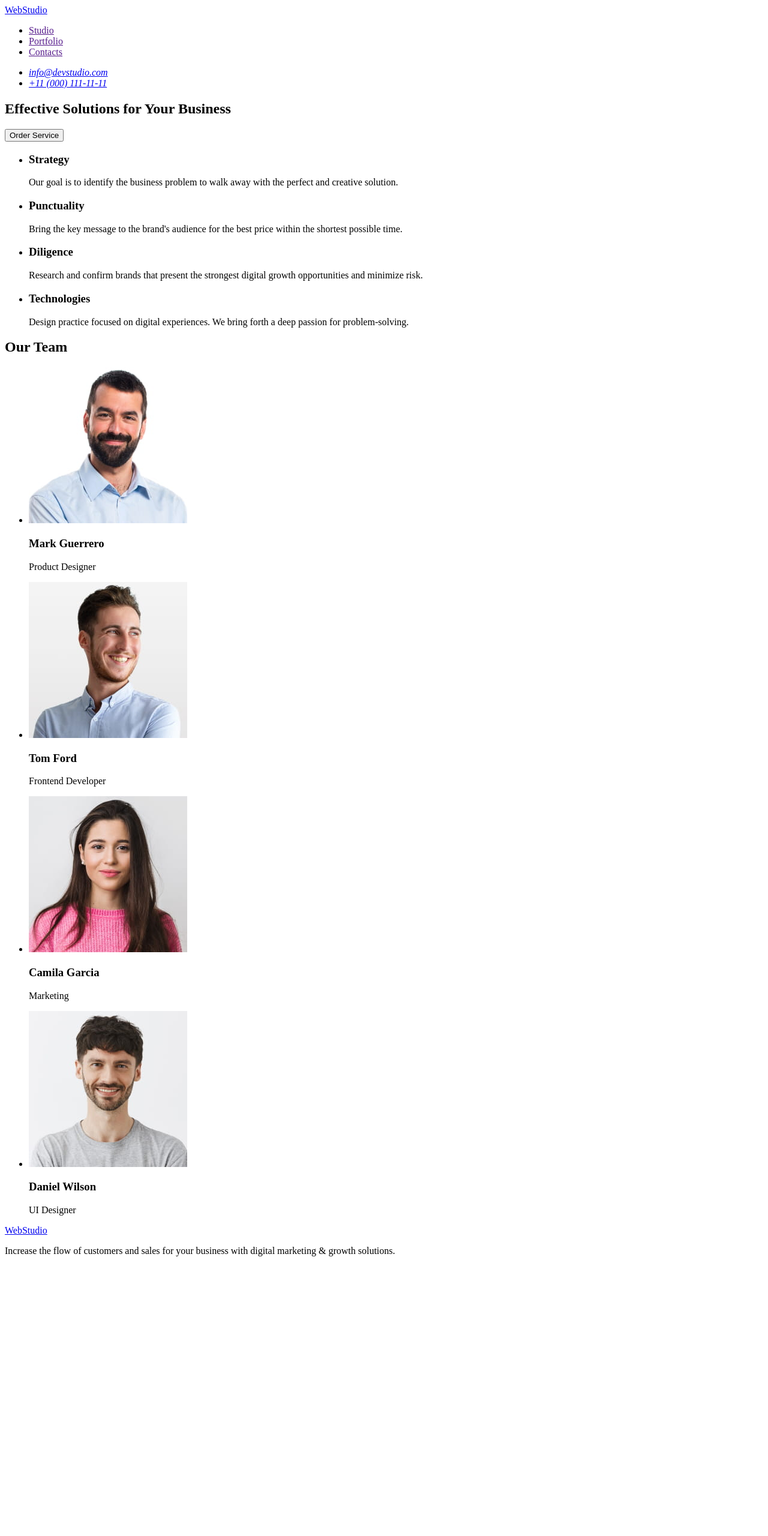
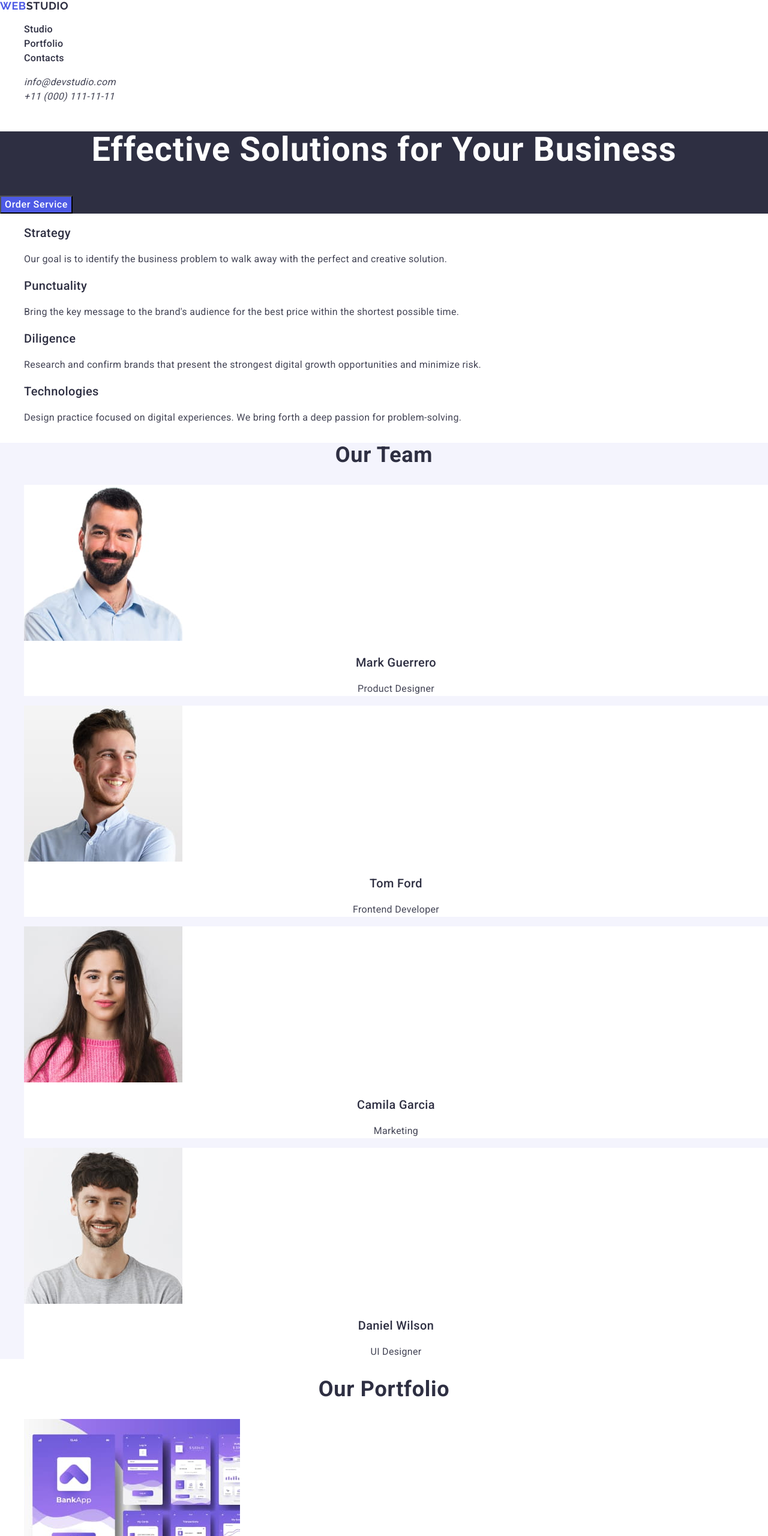
Before and after one commit to CrockFrey/goit-markup-hw-01, a plain HTML site: page index.html in a window 1280 px wide. Shown: the top 2560 px of the page at 60% size. Before the commit the page ends 2110 px from the top, so only its background shows below. Drawn offline with nearby package versions, Linux system fonts and the light colour scheme.

Commit message:
add initial files

```diff
--- /dev/null
+++ b/css/style.css
@@ -0,0 +1,159 @@
+body {
+    font-family: "Roboto", sans-serif;
+    color: #434455;
+    background-color: #fff;
+    font-size: 16px;
+}
+
+ul, ol{
+    list-style-type: none;
+}
+
+a{
+    text-decoration: none;
+}
+
+button{
+    cursor: pointer;
+}
+
+.site-logo{
+        font-family: "Raleway", sans-serif;
+        font-weight: 700;
+        font-size: 18px;
+        line-height: 1.16;
+        letter-spacing: 0.03em;
+        text-transform: uppercase;
+        color: #2e2f42;
+
+}
+.logo {
+        color: #4d5ae5;
+}
+
+.header-nav-link{
+        font-weight: 500;
+        font-size: 16px;
+        line-height: 1.5;
+        letter-spacing: 0.02em;
+        color: #2e2f42;
+}
+.header-nav-link:hover{
+        color: #404bbf;
+}
+.header-adress-item{
+        font-weight: 400;
+        font-size: 16px;
+        line-height: 1.5;
+        letter-spacing: 0.02em;
+        color: #434455;
+}
+ .header-adress-item:hover{
+        color: #404bbf;
+ }
+ .section-box{
+        background: #2e2f42;
+ }
+ .section-box-head{
+        font-weight: 700;
+        font-size: 56px;
+        line-height: 1.07143;
+        letter-spacing: 0.02em;
+        text-align: center;
+        color: #fff;
+ }
+.section-box-button{
+    background: #4d5ae5;
+}
+ .section-box-button:hover{
+        background:#404bbf;
+ }
+ .section-box-button-text{
+        font-weight: 500;
+        font-size: 16px;
+        line-height: 1.5;
+        letter-spacing: 0.04em;
+        color: #fff;
+ }
+
+.section-preor-head{
+        font-weight: 700;
+        font-size: 36px;
+        line-height: 1.11111;
+        letter-spacing: 0.02em;
+        text-align: center;
+        color: #2e2f42;
+}
+.preor-head{
+        font-weight: 500;
+        font-size: 20px;
+        line-height: 1.2;
+        letter-spacing: 0.02em;
+        color: #2e2f42;
+}
+.preor-text{
+        font-weight: 400;
+        font-size: 16px;
+        line-height: 1.5;
+        letter-spacing: 0.02em;
+}
+.section-team{
+    background:#f4f4fd;;
+}
+.section-team-header{
+        font-weight: 700;
+        font-size: 36px;
+        line-height: 1.11111;
+        letter-spacing: 0.02em;
+        text-align: center;
+        color: #2e2f42;
+}
+.section-team-worker{
+    background-color: #fff;
+}
+.team-header{
+        font-weight: 500;
+        font-size: 20px;
+        line-height: 1.2;
+        letter-spacing: 0.02em;
+        text-align: center;
+        color: #2e2f42;
+}
+.team-prof{
+    font-weight: 400;
+    font-size: 16px;
+    line-height: 1.5;
+    letter-spacing: 0.02em;
+    text-align: center;
+}
+.section-portfolio-head{
+        font-weight: 700;
+        font-size: 36px;
+        line-height: 1.11111;
+        letter-spacing: 0.02em;
+        text-align: center;
+        color: #2e2f42;
+}
+.portfolio-name{
+        font-weight: 500;
+        font-size: 20px;
+        line-height: 1.2;
+        letter-spacing: 0.02em;
+        color: #2e2f42;
+}
+.portfolio-descr{
+        font-weight: 400;
+        font-size: 16px;
+        line-height: 1.5;
+        letter-spacing: 0.02em;;
+}
+.footer-box{
+    background:#2e2f42;;
+}
+.footer-text{
+        font-weight: 400;
+        font-size: 16px;
+        line-height: 1.5;
+        letter-spacing: 0.02em;
+        color: #f4f4fd;
+}
--- a/index.html
+++ b/index.html
@@ -4,99 +4,173 @@
     <meta charset="UTF-8">
     <meta name="viewport" content="width=device-width, initial-scale=1.0">
     <title>Web Studio</title>
+    <link rel="preconnect" href="https://fonts.googleapis.com">
+    <link rel="preconnect" href="https://fonts.gstatic.com" crossorigin>
+    <link
+        href="https://fonts.googleapis.com/css2?family=Raleway:ital,wght@0,700;1,700&family=Roboto:wght@400;500;700&display=swap"
+        rel="stylesheet">
+    <link rel="stylesheet" href="https://cdnjs.cloudflare.com/ajax/libs/modern-normalize/2.0.0/modern-normalize.min.css">
+    <link rel="stylesheet" href="./css/style.css">
 </head>
 <body>
-    <header>
-        <nav>
-            <a href="./index.html">WebStudio</a>
-            <ul>
-                <li><a href="">Studio</a></li>
-                <li><a href="">Portfolio</a></li>
-                <li><a href="">Contacts</a></li>
+    <!--HEADER-->
+    <header  class="header-main">
+        <nav class="header-nav">
+            <a class="site-logo" href="./index.html">
+                <span class="logo">Web</span>Studio
+            </a>
+
+            <ul class="header-nav-list">
+                <li class="header-nav-item">
+                    <a class="header-nav-link" href="">Studio</a>
+                </li>
+                <li class="header-nav-item">
+                    <a class="header-nav-link" href="">Portfolio</a>
+                </li>
+                <li class="header-nav-item">
+                    <a class="header-nav-link" href="">Contacts</a>
+                </li>
             </ul>
         </nav>
 
-        <address>
-            <ul>
-                <li><a href="mailto:info@devstudio.com">info@devstudio.com</a></li>
-                <li><a href="tel:+110001111111">+11 (000) 111-11-11</a></li>
+        <address class="header-address">
+            <ul class="header-address-list">
+                <li class="header-address-link"><a class="header-adress-item" href="mailto:info@devstudio.com">info@devstudio.com</a></li>
+                <li class="header-address-link"><a class="header-adress-item" href="tel:+110001111111">+11 (000) 111-11-11</a></li>
             </ul>
         </address>
 
 
     </header>
-    <main>
-        <section>
-            <h1>Effective Solutions
+    <main class="main-box">
+        <section class="section-box">
+            <h1 class="section-box-head">Effective Solutions
             for Your Business</h1>
-            <button type="button">Order Service</button>
+            <button class="section-box-button" type="button"><span class="section-box-button-text">Order Service</span></button>
         </section>
         <!--Preorities-->
-        <section>
-            <h2 hidden>Preorities</h2>
-            <ul>
-                <li>
-                    <h3>Strategy</h3>
-                    <p>Our goal is to identify the business
+        <section class="section-preor">
+            <h2 class="section-preor-head" hidden>Preorities</h2>
+            <ul class="section-preor-list">
+                <li class="section-preor-text">
+                    <h3 class="preor-head">Strategy</h3>
+                    <p class="preor-text">Our goal is to identify the business
                     problem to walk away with the perfect and creative solution.</p>
                 </li>
-                <li>
-                    <h3>Punctuality</h3>
-                    <p>Bring the key message to the brand's audience for the best price within the shortest possible time.</p>
+                <li class="section-preor-text">
+                    <h3 class="preor-head">Punctuality</h3>
+                    <p class="preor-text">Bring the key message to the brand's audience
+                        for the best price within the shortest possible time.</p>
                 </li>
-                <li>
-                    <h3>Diligence</h3>
-                    <p>Research and confirm brands that present the strongest digital growth opportunities and minimize risk.</p>
+                <li class="section-preor-text">
+                    <h3 class="preor-head">Diligence</h3>
+                    <p class="preor-text">Research and confirm brands that present the
+                        strongest digital growth opportunities and minimize risk.</p>
                 </li>
-                <li>
-                    <h3>Technologies</h3>
-                    <p>Design practice focused on digital experiences. We bring forth a deep passion for problem-solving.</p>
+                <li class="section-preor-text">
+                    <h3 class="preor-head">Technologies</h3>
+                    <p class="preor-text">Design practice focused on digital experiences.
+                        We bring forth a deep passion for problem-solving.</p>
                 </li>
             </ul>
         </section>
 
         <!--Our Team-->
-        <section>
-            <h2>Our Team</h2>
-            <ul>
-                <li>
+        <section class="section-team">
+            <h2 class="section-team-header">Our Team</h2>
+            <ul class="section-team-list">
+                <li class="section-team-worker">
                     <img src="./images/worker/mark_guerrero.jpg"
                     alt="mark_guerrero"
                     width="264"
                     height="260">
-                    <h3>Mark Guerrero</h3>
-                    <p>Product Designer</p>
+                    <h3 class="team-header">Mark Guerrero</h3>
+                    <p class="team-prof">Product Designer</p>
                 </li>
-                <li>
+                <li class="section-team-worker">
                     <img src="./images/worker/tom_ford.jpg"
                     alt="tom_ford"
                     width="264"
                     height="260">
-                    <h3>Tom Ford</h3>
-                    <p>Frontend Developer</p>
+                    <h3 class="team-header">Tom Ford</h3>
+                    <p class="team-prof">Frontend Developer</p>
                 </li>
-                <li>
+                <li class="section-team-worker">
                     <img src="./images/worker/camila_garcia.jpg"
                     alt="camila_garcia"
                     width="264"
                     height="260">
-                    <h3>Camila Garcia</h3>
-                    <p>Marketing</p>
+                    <h3 class="team-header">Camila Garcia</h3>
+                    <p class="team-prof">Marketing</p>
                 </li>
-                <li>
+                <li class="section-team-worker">
                     <img src="./images/worker/daniel_wilson.jpg"
                     alt="daniel_wilson"
                     width="264"
                     height="260">
-                    <h3>Daniel Wilson</h3>
-                    <p>UI Designer</p>
+                    <h3 class="team-header">Daniel Wilson</h3>
+                    <p class="team-prof">UI Designer</p>
+                </li>
+            </ul>
+        </section>
+        <!---Portfolio-->
+        <section class="section-portfolio">
+            <h2 class="section-portfolio-head">Our Portfolio</h2>
+            <ul class="section-portfolio-lsit">
+                <li class="section-portfolio-app">
+                    <img src="./images/portfolio/bank.jpg"
+                    alt="banking_app"
+                    width="360"
+                    height="300">
+                    <h3 class="portfolio-name">Banking App</h3>
+                    <p class="portfolio-descr">App</p>
+                </li>
+                <li class="section-portfolio-app">
+                    <img src="./images/portfolio/payment.jpg"
+                    alt="cash_payment"
+                    width="360"
+                    height="300">
+                    <h3 class="portfolio-name">Cashless Payment</h3>
+                    <p class="portfolio-descr">Marketing</p>
+                </li>
+                <li class="section-portfolio-app">
+                    <img src="./images/portfolio/media.jpg"
+                    alt="meditation_app"
+                    width="360"
+                    height="300">
+                    <h3 class="portfolio-name">Meditation App</h3>
+                    <p class="portfolio-descr">App</p>
+                </li>
+                <li class="section-portfolio-app">
+                    <img src="./images/portfolio/taxi.jpg"
+                    alt="taxi_service"
+                    width="360"
+                    height="300">
+                    <h3 class="portfolio-name">Taxi Service</h3>
+                    <p class="portfolio-descr">Marketing</p>
+                </li>
+                <li class="section-portfolio-app">
+                    <img src="./images/portfolio/screen.jpg"
+                    alt="screen_ill"
+                    width="360"
+                    height="300">
+                    <h3 class="portfolio-name">Screen Illustrations</h3>
+                    <p class="portfolio-descr">Design</p>
+                </li>
+                <li class="section-portfolio-app">
+                    <img src="./images/portfolio/online.jpg"
+                    alt="online_courses"
+                    width="360"
+                    height="300">
+                    <h3 class="portfolio-name">Online Courses</h3>
+                    <p class="portfolio-descr">Marketing</p>
                 </li>
             </ul>
         </section>
     </main>
-    <footer>
-        <a href="./index.html">WebStudio</a>
-        <p>Increase the flow of customers and sales for your business with digital marketing & growth solutions.</p>
+    <footer class="footer-box">
+        <a class="site-logo" href="./index.html"><span class="logo">Web</span>Studio</a>
+        <p class="footer-text">Increase the flow of customers and sales for your business with digital marketing & growth solutions.</p>
     </footer>
 
 </body>
```
Also changed, not shown: images/portfolio/bank.jpg (added), images/portfolio/media.jpg (added), images/portfolio/online.jpg (added), images/portfolio/payment.jpg (added), images/portfolio/screen.jpg (added), images/portfolio/taxi.jpg (added).
